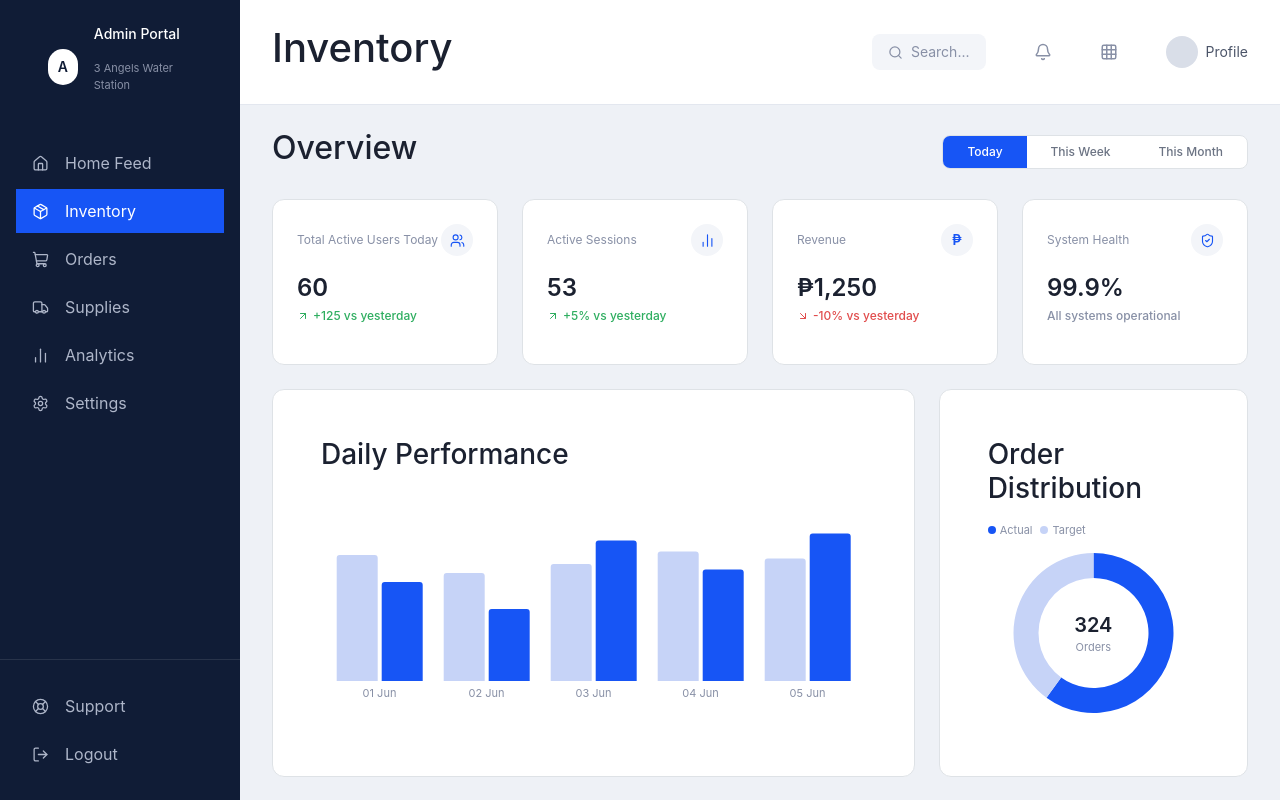
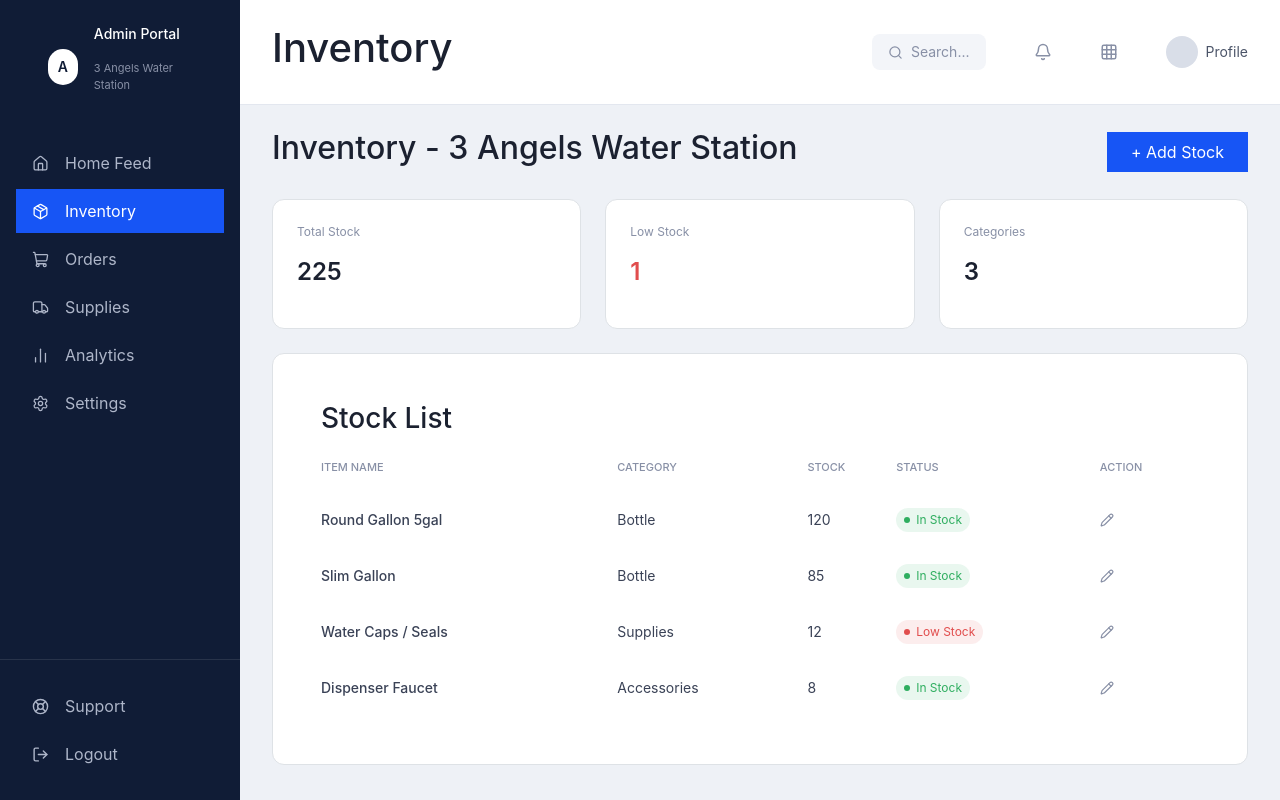
Before and after one commit to saintemiri/front-end-3-angels-water, a React (Vite) app: page /staff-portal in a window 1280 px wide. Both pictures are taken after a click on the button "Inventory". Built offline with nearby package versions, Linux system fonts and the light colour scheme.

Commit message:
Admins-Inventory

```diff
--- a/src/components/MetricsDashboard.jsx
+++ b/src/components/MetricsDashboard.jsx
@@ -3,31 +3,12 @@ import SuppliesSection from "./SuppliesSection.jsx";
 import SettingsSection from "./SettingsSection.jsx";
 import React from "react";
 import {
-  Home,
-  Package,
-  ShoppingCart,
-  Truck,
-  Users,
-  BarChart2,
-  Settings,
-  LifeBuoy,
-  LogOut,
-  Search,
-  Bell,
-  Grid3x3,
-  ArrowUpRight,
-  ArrowDownRight,
-  ShieldCheck,
-  Pencil,
+  Home, Package, ShoppingCart, Truck, Users, BarChart2, Settings,
+  LifeBuoy, LogOut, Search, Bell, Grid3x3, ArrowUpRight, ArrowDownRight,
+  ShieldCheck, Pencil
 } from "lucide-react";
 import {
-  BarChart,
-  Bar,
-  XAxis,
-  ResponsiveContainer,
-  PieChart,
-  Pie,
-  Cell,
+  BarChart, Bar, XAxis, ResponsiveContainer, PieChart, Pie, Cell
 } from "recharts";
 
 const navItems = [
@@ -40,35 +21,10 @@ const navItems = [
 ];
 
 const statCards = [
-  {
-    icon: Users,
-    label: "Total Active Users Today",
-    value: "60",
-    delta: "+125 vs yesterday",
-    up: true,
-  },
-  {
-    icon: BarChart2,
-    label: "Active Sessions",
-    value: "53",
-    delta: "+5% vs yesterday",
-    up: true,
-  },
-  {
-    icon: "₱",
-    label: "Revenue",
-    value: "₱1,250",
-    delta: "-10% vs yesterday",
-    up: false,
-  },
-  {
-    icon: ShieldCheck,
-    label: "System Health",
-    value: "99.9%",
-    delta: "All systems operational",
-    up: true,
-    neutral: true,
-  },
+  { icon: Users, label: "Total Active Users Today", value: "60", delta: "+125 vs yesterday", up: true },
+  { icon: BarChart2, label: "Active Sessions", value: "53", delta: "+5% vs yesterday", up: true },
+  { icon: "₱", label: "Revenue", value: "₱1,250", delta: "-10% vs yesterday", up: false },
+  { icon: ShieldCheck, label: "System Health", value: "99.9%", delta: "All systems operational", up: true, neutral: true },
 ];
 
 const dailyPerformance = [
@@ -84,30 +40,6 @@ const orderDistribution = [
   { name: "Target", value: 40 },
 ];
 
-const detailedMetrics = [
-  {
-    name: "Magdalena Rodriguez",
-    status: "In Progress",
-    statusColor: "#8B93A6",
-    completion: 50,
-    updated: "5min ago",
-  },
-  {
-    name: "Gabo Maderazo",
-    status: "Out for Delivery",
-    statusColor: "#E5943A",
-    completion: 75,
-    updated: "10min ago",
-  },
-  {
-    name: "Bogart Batumbakal",
-    status: "Delivered",
-    statusColor: "#2FAE60",
-    completion: 100,
-    updated: "20min ago",
-  },
-];
-
 export default function MetricsDashboard({ initialView = "Analytics" }) {
   const [range, setRange] = React.useState("Today");
   const [view, setView] = React.useState(initialView);
@@ -117,259 +49,101 @@ export default function MetricsDashboard({ initialView = "Analytics" }) {
       <aside className="flex w-60 flex-shrink-0 flex-col justify-between bg-[#101C36] text-[#C7CEDD]">
         <div>
           <div className="flex items-center gap-3 px-5 py-6">
-            <div className="flex h-9 w-9 items-center justify-center rounded-full bg-white text-sm font-semibold text-[#101C36]">
-              A
-            </div>
+            <div className="flex h-9 w-9 items-center justify-center rounded-full bg-white text-sm font-semibold text-[#101C36]">A</div>
             <div>
               <p className="text-sm font-medium text-white">Admin Portal</p>
               <p className="text-[11px] text-[#8890A6]">3 Angels Water Station</p>
             </div>
           </div>
-
           <nav className="mt-2 flex flex-col gap-1 px-3">
             {navItems.map(({ icon: Icon, label }) => (
-              <button
-                key={label}
-                onClick={() => setView(label)}
-                className={`flex items-center gap-3 rounded-lg px-3 py-2.5 text-left text-sm transition-colors ${
-                  view === label
-                    ? "bg-[#1755F5] text-white"
-                    : "text-[#AEB6C9] hover:bg-white/5 hover:text-white"
-                }`}
-              >
-                <Icon size={17} strokeWidth={1.8} />
-                {label}
+              <button key={label} onClick={() => setView(label)} className={`flex items-center gap-3 rounded-lg px-3 py-2.5 text-left text-sm transition-colors ${view === label? "bg-[#1755F5] text-white" : "text-[#AEB6C9] hover:bg-white/5 hover:text-white"}`}>
+                <Icon size={17} strokeWidth={1.8} /> {label}
               </button>
             ))}
           </nav>
         </div>
-
         <div className="flex flex-col gap-1 border-t border-white/10 px-3 py-4">
-          <button className="flex items-center gap-3 rounded-lg px-3 py-2.5 text-left text-sm text-[#AEB6C9] hover:bg-white/5 hover:text-white">
-            <LifeBuoy size={17} strokeWidth={1.8} />
-            Support
-          </button>
-          <button className="flex items-center gap-3 rounded-lg px-3 py-2.5 text-left text-sm text-[#AEB6C9] hover:bg-white/5 hover:text-white">
-            <LogOut size={17} strokeWidth={1.8} />
-            Logout
-          </button>
+          <button className="flex items-center gap-3 rounded-lg px-3 py-2.5 text-left text-sm text-[#AEB6C9] hover:bg-white/5 hover:text-white"><LifeBuoy size={17} /> Support</button>
+          <button className="flex items-center gap-3 rounded-lg px-3 py-2.5 text-left text-sm text-[#AEB6C9] hover:bg-white/5 hover:text-white"><LogOut size={17} /> Logout</button>
         </div>
       </aside>
 
       <main className="flex-1 overflow-y-auto">
         <header className="flex items-center justify-between border-b border-[#E3E7EF] bg-white px-8 py-4">
-          <h1 className="text-[15px] font-semibold text-[#1B2130]">
-            {view}
-          </h1>
+          <h1 className="text-[15px] font-semibold">{view}</h1>
           <div className="flex items-center gap-5">
-            <div className="flex items-center gap-2 rounded-lg bg-[#F3F5F9] px-3 py-2 text-sm text-[#8890A6]">
-              <Search size={15} />
-              <span>Search...</span>
-            </div>
+            <div className="flex items-center gap-2 rounded-lg bg-[#F3F5F9] px-3 py-2 text-sm text-[#8890A6]"><Search size={15} /><span>Search...</span></div>
             <Bell size={18} className="text-[#8890A6]" />
             <Grid3x3 size={18} className="text-[#8890A6]" />
-            <div className="flex items-center gap-2">
-              <div className="h-8 w-8 rounded-full bg-[#D9DEE8]" />
-              <span className="text-sm text-[#4B5468]">Profile</span>
-            </div>
+            <div className="flex items-center gap-2"><div className="h-8 w-8 rounded-full bg-[#D9DEE8]" /><span className="text-sm text-[#4B5468]">Profile</span></div>
           </div>
         </header>
 
-        {view === "Home Feed" ? (
+        {view === "Home Feed"? (
           <HomeFeed />
-        ) : view === "Supplies" ? (
-          <SuppliesSection />
-        ) : view === "Settings" ? (
-          <SettingsSection />
-        ) : (
+        ) : view === "Inventory"? (
           <div className="px-8 py-6">
-            <div className="mb-4 flex items-center justify-between">
-              <h2 className="text-lg font-semibold text-[#1B2130]">Overview</h2>
-              <div className="flex overflow-hidden rounded-lg border border-[#E3E7EF] bg-white text-xs">
-                {["Today", "This Week", "This Month"].map((r) => (
-                  <button
-                    key={r}
-                    onClick={() => setRange(r)}
-                    className={`px-4 py-2 font-medium transition-colors ${
-                      range === r
-                        ? "bg-[#1755F5] text-white"
-                        : "text-[#6B7383] hover:bg-[#F3F5F9]"
-                    }`}
-                  >
-                    {r}
-                  </button>
-                ))}
-              </div>
+            <div className="mb-6 flex items-center justify-between">
+              <h2 className="text-lg font-semibold">Inventory - 3 Angels Water Station</h2>
+              <button className="rounded-lg bg-[#1755F5] px-4 py-2 text-sm text-white">+ Add Stock</button>
             </div>
-
-            <div className="mb-6 grid grid-cols-4 gap-4">
-              {statCards.map((c) => (
-                <div
-                  key={c.label}
-                  className="rounded-xl border border-[#E3E7EF] bg-white p-4"
-                >
-                  <div className="mb-3 flex items-center justify-between">
-                    <span className="text-xs text-[#8890A6]">{c.label}</span>
-                    <span className="flex h-8 w-8 items-center justify-center rounded-full bg-[#F3F5F9] text-[#1755F5]">
-                      {typeof c.icon === "string" ? (
-                        <span className="text-sm font-semibold">{c.icon}</span>
-                      ) : (
-                        <c.icon size={15} strokeWidth={1.8} />
-                      )}
-                    </span>
-                  </div>
-                  <p className="mb-1 text-2xl font-semibold text-[#1B2130]">
-                    {c.value}
-                  </p>
-                  <p
-                    className={`flex items-center gap-1 text-xs font-medium ${
-                      c.neutral
-                        ? "text-[#8890A6]"
-                        : c.up
-                        ? "text-[#2FAE60]"
-                        : "text-[#E14D4D]"
-                    }`}
-                  >
-                    {!c.neutral &&
-                      (c.up ? (
-                        <ArrowUpRight size={12} />
-                      ) : (
-                        <ArrowDownRight size={12} />
-                      ))}
-                    {c.delta}
-                  </p>
-                </div>
-              ))}
+            <div className="mb-6 grid grid-cols-3 gap-4">
+              <div className="rounded-xl border border-[#E3E7EF] bg-white p-4"><p className="text-xs text-[#8890A6]">Total Stock</p><p className="mt-1 text-2xl font-semibold">225</p></div>
+              <div className="rounded-xl border border-[#E3E7EF] bg-white p-4"><p className="text-xs text-[#8890A6]">Low Stock</p><p className="mt-1 text-2xl font-semibold text-[#E14D4D]">1</p></div>
+              <div className="rounded-xl border border-[#E3E7EF] bg-white p-4"><p className="text-xs text-[#8890A6]">Categories</p><p className="mt-1 text-2xl font-semibold">3</p></div>
             </div>
-
-            <div className="mb-6 grid grid-cols-3 gap-4">
-              <div className="col-span-2 rounded-xl border border-[#E3E7EF] bg-white p-5">
-                <h3 className="mb-4 text-sm font-semibold text-[#1B2130]">
-                  Daily Performance
-                </h3>
-                <ResponsiveContainer width="100%" height={220}>
-                  <BarChart data={dailyPerformance} barGap={4}>
-                    <XAxis
-                      dataKey="day"
-                      axisLine={false}
-                      tickLine={false}
-                      tick={{ fill: "#8890A6", fontSize: 11 }}
-                    />
-                    <Bar dataKey="target" fill="#C6D3F7" radius={[3, 3, 0, 0]} />
-                    <Bar dataKey="actual" fill="#1755F5" radius={[3, 3, 0, 0]} />
-                  </BarChart>
-                </ResponsiveContainer>
-              </div>
-
-              <div className="rounded-xl border border-[#E3E7EF] bg-white p-5">
-                <div className="mb-2 flex items-center justify-between">
-                  <h3 className="text-sm font-semibold text-[#1B2130]">
-                    Order Distribution
-                  </h3>
-                </div>
-                <div className="flex items-center gap-2 text-[11px] text-[#8890A6]">
-                  <span className="flex items-center gap-1">
-                    <span className="h-2 w-2 rounded-full bg-[#1755F5]" /> Actual
-                  </span>
-                  <span className="flex items-center gap-1">
-                    <span className="h-2 w-2 rounded-full bg-[#C6D3F7]" /> Target
-                  </span>
-                </div>
-                <div className="relative flex items-center justify-center">
-                  <ResponsiveContainer width="100%" height={190}>
-                    <PieChart>
-                      <Pie
-                        data={orderDistribution}
-                        dataKey="value"
-                        innerRadius={55}
-                        outerRadius={80}
-                        startAngle={90}
-                        endAngle={-270}
-                        stroke="none"
-                      >
-                        <Cell fill="#1755F5" />
-                        <Cell fill="#C6D3F7" />
-                      </Pie>
-                    </PieChart>
-                  </ResponsiveContainer>
-                  <div className="pointer-events-none absolute flex flex-col items-center">
-                    <span className="text-xl font-semibold text-[#1B2130]">
-                      324
-                    </span>
-                    <span className="text-[11px] text-[#8890A6]">Orders</span>
-                  </div>
-                </div>
-              </div>
-            </div>
-
             <div className="rounded-xl border border-[#E3E7EF] bg-white p-5">
-              <div className="mb-4 flex items-center justify-between">
-                <h3 className="text-sm font-semibold text-[#1B2130]">
-                  Detailed Metrics
-                </h3>
-                <div className="flex items-center gap-2 rounded-lg bg-[#F3F5F9] px-3 py-1.5 text-xs text-[#8890A6]">
-                  <Search size={13} />
-                  <span>Filter projects...</span>
-                </div>
-              </div>
+              <h3 className="mb-4 text-sm font-semibold">Stock List</h3>
               <table className="w-full text-left text-sm">
-                <thead>
-                  <tr className="text-[11px] uppercase tracking-wide text-[#8890A6]">
-                    <th className="pb-3 font-medium">Customer Name</th>
-                    <th className="pb-3 font-medium">Status</th>
-                    <th className="pb-3 font-medium">Completion</th>
-                    <th className="pb-3 font-medium">Last Updated</th>
-                    <th className="pb-3 font-medium">Actions</th>
-                  </tr>
-                </thead>
+                <thead><tr className="text-[11px] uppercase text-[#8890A6]"><th className="pb-3 font-medium">Item Name</th><th className="pb-3 font-medium">Category</th><th className="pb-3 font-medium">Stock</th><th className="pb-3 font-medium">Status</th><th className="pb-3 font-medium">Action</th></tr></thead>
                 <tbody>
-                  {detailedMetrics.map((row) => (
-                    <tr
-                      key={row.name}
-                      className="border-t border-[#EEF0F4] text-[#3A4256]"
-                    >
-                      <td className="py-3">{row.name}</td>
-                      <td className="py-3">
-                        <span
-                          className="inline-flex items-center gap-1.5 rounded-full px-2 py-1 text-xs"
-                          style={{
-                            backgroundColor: `${row.statusColor}1A`,
-                            color: row.statusColor,
-                          }}
-                        >
-                          <span
-                            className="h-1.5 w-1.5 rounded-full"
-                            style={{ backgroundColor: row.statusColor }}
-                          />
-                          {row.status}
-                        </span>
-                      </td>
-                      <td className="py-3">
-                        <div className="flex items-center gap-2">
-                          <div className="h-1.5 w-24 overflow-hidden rounded-full bg-[#EEF0F4]">
-                            <div
-                              className="h-full rounded-full"
-                              style={{
-                                width: `${row.completion}%`,
-                                backgroundColor: row.statusColor,
-                              }}
-                            />
-                          </div>
-                          <span className="text-xs text-[#8890A6]">
-                            {row.completion}%
-                          </span>
-                        </div>
-                      </td>
-                      <td className="py-3 text-xs text-[#8890A6]">
-                        {row.updated}
-                      </td>
-                      <td className="py-3">
-                        <Pencil size={14} className="text-[#8890A6]" />
-                      </td>
+                  {[
+                    { name: "Round Gallon 5gal", cat: "Bottle", stock: 120, color: "#2FAE60", status: "In Stock" },
+                    { name: "Slim Gallon", cat: "Bottle", stock: 85, color: "#2FAE60", status: "In Stock" },
+                    { name: "Water Caps / Seals", cat: "Supplies", stock: 12, color: "#E14D4D", status: "Low Stock" },
+                    { name: "Dispenser Faucet", cat: "Accessories", stock: 8, color: "#2FAE60", status: "In Stock" },
+                  ].map((row) => (
+                    <tr key={row.name} className="border-t border-[#EEF0F4] text-[#3A4256]">
+                      <td className="py-3 font-medium">{row.name}</td>
+                      <td className="py-3">{row.cat}</td>
+                      <td className="py-3">{row.stock}</td>
+                      <td className="py-3"><span className="inline-flex items-center gap-1.5 rounded-full px-2 py-1 text-xs" style={{ backgroundColor: `${row.color}1A`, color: row.color }}><span className="h-1.5 w-1.5 rounded-full" style={{ backgroundColor: row.color }} /> {row.status}</span></td>
+                      <td className="py-3"><Pencil size={14} className="text-[#8890A6]" /></td>
                     </tr>
                   ))}
                 </tbody>
               </table>
+            </div>
+          </div>
+        ) : view === "Supplies"? (
+          <SuppliesSection />
+        ) : view === "Settings"? (
+          <SettingsSection />
+        ) : view === "Orders"? (
+          <div className="px-8 py-10 text-center"><h2 className="font-semibold">Orders - Coming Soon</h2></div>
+        ) : (
+          <div className="px-8 py-6">
+            <div className="mb-4 flex items-center justify-between">
+              <h2 className="text-lg font-semibold">Overview</h2>
+              <div className="flex overflow-hidden rounded-lg border border-[#E3E7EF] bg-white text-xs">
+                {["Today", "This Week", "This Month"].map((r) => (
+                  <button key={r} onClick={() => setRange(r)} className={`px-4 py-2 ${range === r? "bg-[#1755F5] text-white" : "text-[#6B7383]"}`}>{r}</button>
+                ))}
+              </div>
+            </div>
+            <div className="mb-6 grid grid-cols-4 gap-4">
+              {statCards.map((c) => (
+                <div key={c.label} className="rounded-xl border border-[#E3E7EF] bg-white p-4">
+                  <div className="mb-3 flex items-center justify-between"><span className="text-xs text-[#8890A6]">{c.label}</span><span className="flex h-8 w-8 items-center justify-center rounded-full bg-[#F3F5F9] text-[#1755F5]">{typeof c.icon === "string"? c.icon : <c.icon size={15} />}</span></div>
+                  <p className="mb-1 text-2xl font-semibold">{c.value}</p>
+                  <p className={`flex items-center gap-1 text-xs ${c.neutral? "text-[#8890A6]" : c.up? "text-[#2FAE60]" : "text-[#E14D4D]"}`}>{!c.neutral && (c.up? <ArrowUpRight size={12} /> : <ArrowDownRight size={12} />)}{c.delta}</p>
+                </div>
+              ))}
+            </div>
+            <div className="mb-6 grid grid-cols-3 gap-4">
+              <div className="col-span-2 rounded-xl border border-[#E3E7EF] bg-white p-5"><h3 className="mb-4 text-sm font-semibold">Daily Performance</h3><ResponsiveContainer width="100%" height={220}><BarChart data={dailyPerformance} barGap={4}><XAxis dataKey="day" axisLine={false} tickLine={false} tick={{ fill: "#8890A6", fontSize: 11 }} /><Bar dataKey="target" fill="#C6D3F7" radius={[3,3,0,0]} /><Bar dataKey="actual" fill="#1755F5" radius={[3,3,0,0]} /></BarChart></ResponsiveContainer></div>
+              <div className="rounded-xl border border-[#E3E7EF] bg-white p-5"><h3 className="mb-2 text-sm font-semibold">Order Distribution</h3><div className="relative flex items-center justify-center"><ResponsiveContainer width="100%" height={190}><PieChart><Pie data={orderDistribution} dataKey="value" innerRadius={55} outerRadius={80} startAngle={90} endAngle={-270} stroke="none"><Cell fill="#1755F5" /><Cell fill="#C6D3F7" /></Pie></PieChart></ResponsiveContainer><div className="pointer-events-none absolute flex flex-col items-center"><span className="text-xl font-semibold">324</span><span className="text-[11px] text-[#8890A6]">Orders</span></div></div></div>
             </div>
           </div>
         )}
--- a/src/pages/AdminHome.jsx
+++ b/src/pages/AdminHome.jsx
@@ -0,0 +1,89 @@
+import { useState } from "react";
+
+export default function AdminHome() {
+  const [active, setActive] = useState("home");
+
+  const menu = [
+    { id: "home", label: "Home Feed", icon: "🏠" },
+    { id: "inventory", label: "Inventory", icon: "📦" },
+    { id: "orders", label: "Orders", icon: "🛒" },
+    { id: "supplies", label: "Supplies", icon: "🚚" },
+    { id: "analytics", label: "Analytics", icon: "📊" },
+    { id: "settings", label: "Settings", icon: "⚙️" },
+  ];
+
+  return (
+    <div className="flex min-h-screen bg-[#f5f7fb]">
+      {/* Sidebar */}
+      <div className="w-64 bg-[#0f1e3a] text-white p-4 flex flex-col">
+        <div className="mb-8 p-2">
+          <h1 className="font-bold">Admin Portal</h1>
+          <p className="text-xs text-gray-400">3 Angels Water Station</p>
+        </div>
+        {menu.map(m => (
+          <button
+            key={m.id}
+            onClick={() => setActive(m.id)}
+            className={`text-left p-3 rounded mb-2 ${active===m.id ? "bg-blue-600" : "hover:bg-blue-900"}`}
+          >
+            {m.icon} {m.label}
+          </button>
+        ))}
+        <div className="mt-auto">
+          <button className="p-3 text-left">Support</button>
+          <button className="p-3 text-left">Logout</button>
+        </div>
+      </div>
+
+      {/* Main */}
+      <div className="flex-1 p-8">
+        {active === "home" && (
+          <div>
+            <h1 className="text-3xl font-bold mb-2">Home Feed</h1>
+            <p className="text-gray-500 mb-6">Good morning, Administrator</p>
+            <div className="grid grid-cols-2 gap-6">
+              <div className="bg-white p-6 rounded-xl shadow">
+                <h3 className="font-bold mb-4">Quick Actions</h3>
+                <p className="text-sm">Add User | Provision new account | Generate Report</p>
+              </div>
+              <div className="bg-white p-6 rounded-xl shadow">
+                <h3 className="font-bold mb-4">Recent Activity</h3>
+                <p className="text-sm">• Database backup completed - System - 10 mins ago</p>
+                <p className="text-sm">• Failed login attempt - Unknown IP - 45 mins ago</p>
+              </div>
+            </div>
+          </div>
+        )}
+
+        {active === "inventory" && (
+          <div className="bg-white p-6 rounded-xl shadow">
+            <h2 className="text-2xl font-bold mb-4">Inventory - 3 Angels Water</h2>
+            <div className="grid grid-cols-3 gap-4 mb-6">
+              <div className="bg-blue-50 p-4 rounded text-center"><b>205</b><br/>Total Gallons</div>
+              <div className="bg-yellow-50 p-4 rounded text-center"><b>1</b><br/>Low Stock</div>
+              <div className="bg-green-50 p-4 rounded text-center"><b>2</b><br/>In Stock</div>
+            </div>
+            <table className="w-full border">
+              <thead className="bg-gray-100">
+                <tr><th className="p-3 border text-left">Item</th><th className="p-3 border">Stock</th><th className="p-3 border">Status</th></tr>
+              </thead>
+              <tbody>
+                <tr><td className="p-3 border">Round Gallon (5gal)</td><td className="p-3 border text-center">120</td><td className="p-3 border text-center text-green-600">In Stock</td></tr>
+                <tr><td className="p-3 border">Slim Gallon</td><td className="p-3 border text-center">85</td><td className="p-3 border text-center text-green-600">In Stock</td></tr>
+                <tr><td className="p-3 border">Water Caps / Seals</td><td className="p-3 border text-center">12</td><td className="p-3 border text-center text-red-600">Low Stock</td></tr>
+                <tr><td className="p-3 border">Water Dispenser</td><td className="p-3 border text-center">8</td><td className="p-3 border text-center text-green-600">In Stock</td></tr>
+              </tbody>
+            </table>
+          </div>
+        )}
+
+        {active !== "home" && active !== "inventory" && (
+          <div className="bg-white p-10 rounded-xl shadow text-center">
+            <h2 className="text-xl font-bold">{active.toUpperCase()}</h2>
+            <p className="text-gray-500 mt-2">This page is coming soon...</p>
+          </div>
+        )}
+      </div>
+    </div>
+  );
+}
```
